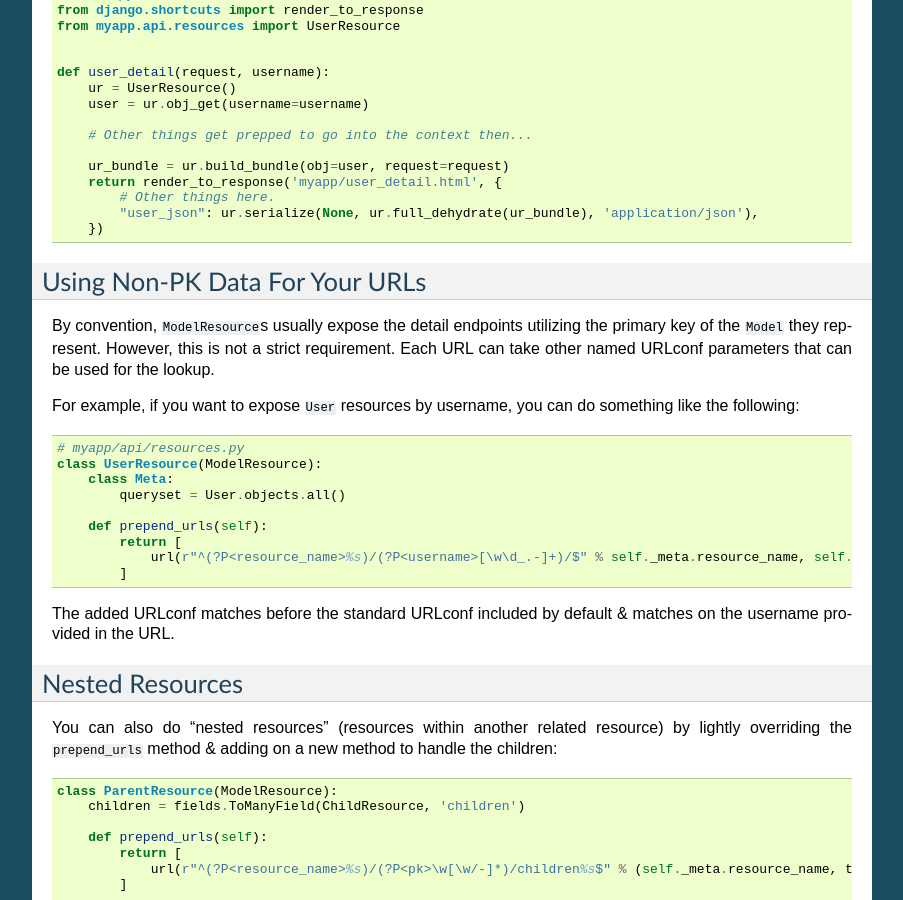
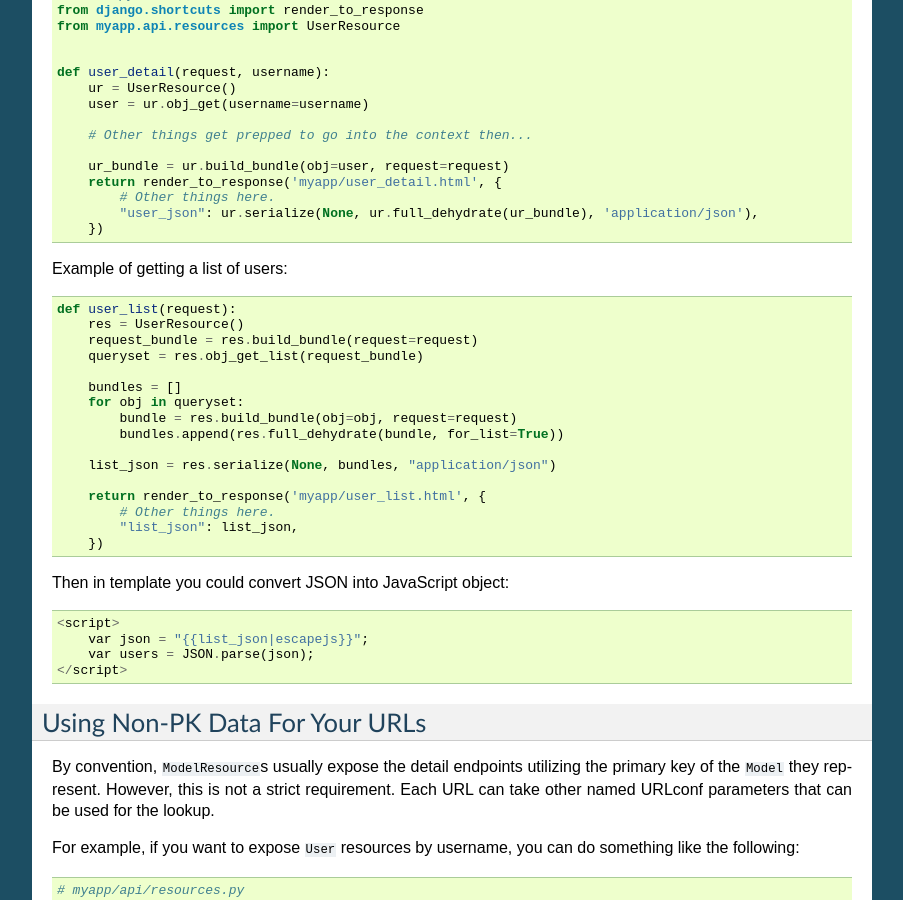
Before and after one commit to django-tastypie/django-tastypie, a Sphinx documentation site: the page built from docs/cookbook.rst, in a window 1280 px wide and 900 px high, scrolled down 770 px. Shown: the whole window, without its empty margins (198-1101 px from the left). Built offline with Sphinx 7.4.7, drawn with Linux system fonts in a browser that asks for light colours; pages that are not in the unit, such as notebooks, are missing from menus.

Commit message:
added example of programmatically getting list of objects into JSON

```diff
--- a/docs/cookbook.rst
+++ b/docs/cookbook.rst
@@ -63,6 +63,32 @@ Javascript's use, you could do the following::
             # Other things here.
             "user_json": ur.serialize(None, ur.full_dehydrate(ur_bundle), 'application/json'),
         })
+
+Example of getting a list of users::
+
+    def user_list(request):
+        res = UserResource()
+        request_bundle = res.build_bundle(request=request)
+        queryset = res.obj_get_list(request_bundle)
+
+        bundles = []
+        for obj in queryset:
+            bundle = res.build_bundle(obj=obj, request=request)
+            bundles.append(res.full_dehydrate(bundle, for_list=True))
+
+        list_json = res.serialize(None, bundles, "application/json")
+
+        return render_to_response('myapp/user_list.html', {
+            # Other things here.
+            "list_json": list_json,
+        })
+
+Then in template you could convert JSON into JavaScript object::
+
+    <script>
+        var json = "{{list_json|escapejs}}";
+        var users = JSON.parse(json);
+    </script>
 
 
 Using Non-PK Data For Your URLs
```
